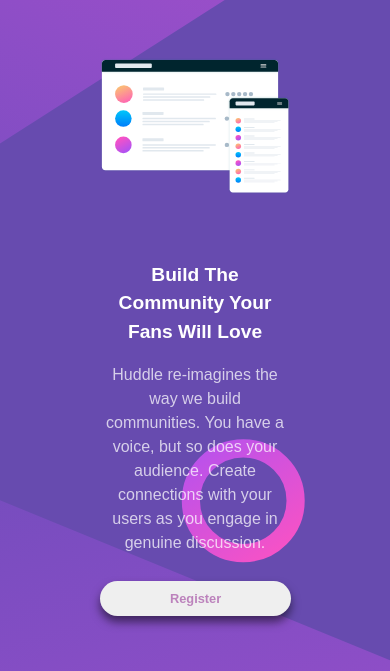
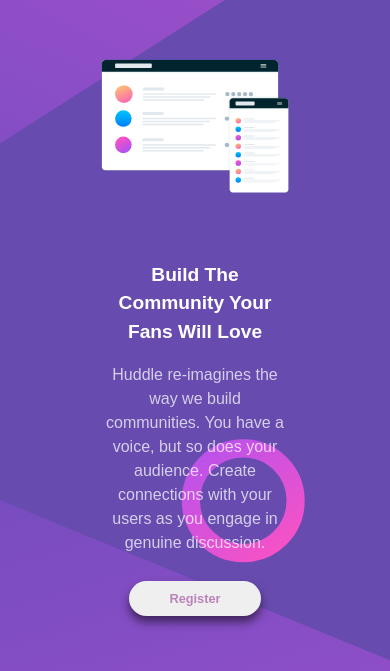
Before and after one commit to vickymarz/frontend-huddle.github.io, a plain HTML site: page index.html in a window 390 px wide. Shown: the part 101-772 px from the top of the page. Drawn offline with Linux system fonts and the light colour scheme.

Commit message:
Update main.css

```diff
--- a/main.css
+++ b/main.css
@@ -123,7 +123,7 @@ footer a {
 		float: none;
 	}
 	.button {
-		padding: 10px 70px;
+		padding: 10px 0 10 50px;
 		margin-top: 10px;
 		font-size: 0.8em;
 	}
```
